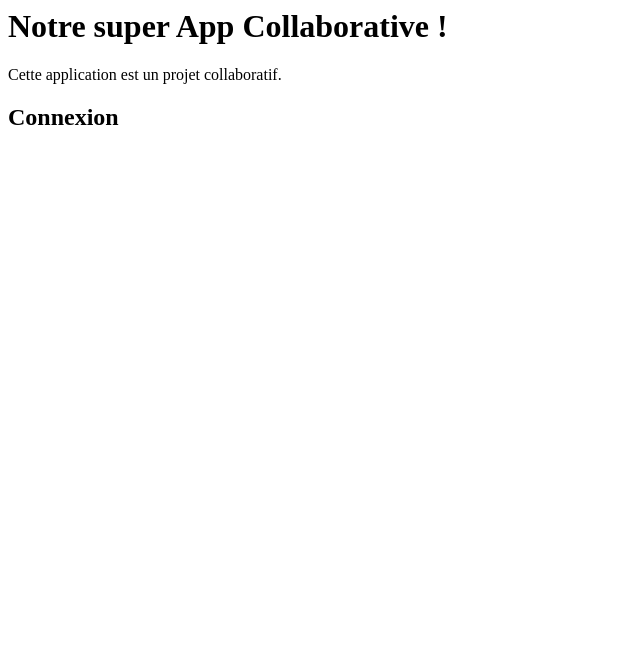
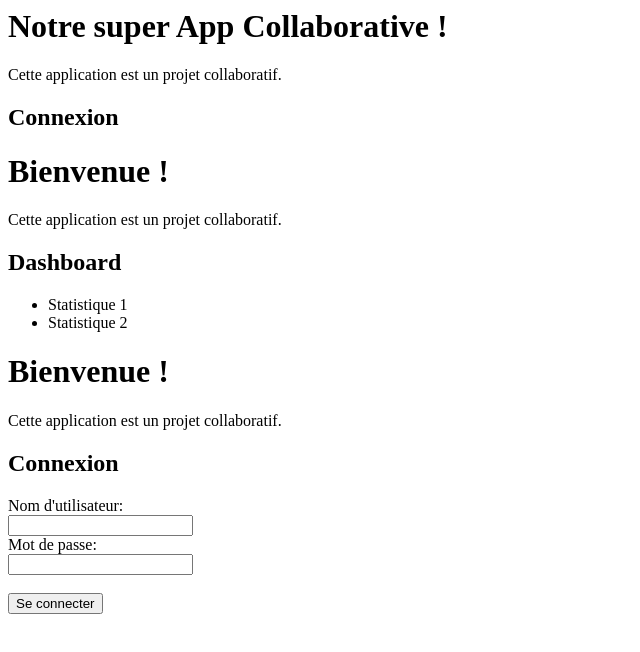
Before and after one commit to iyadh-dach/Notre-premi-re-application-collaborative-avec-eyaa-, a plain HTML site: page index.html in a window 1280 px wide. Shown: the whole page, without its empty margins (0-640 px from the left). Drawn offline with Linux system fonts and the light colour scheme.

Commit message:
refactor: Message de bienvenue mis à jour et titre principal iyadh

```diff
--- a/index.html
+++ b/index.html
@@ -1,3 +1,19 @@
 <h1>Notre super App Collaborative !</h1><p>Cette application est un projet collaboratif.</p>
 <h2>Connexion</h2>
-<!-- ... reste du code ... -->
+
+<h1>Bienvenue !</h1><p>Cette application est un projet collaboratif.</p>
+<h2>Dashboard</h2>
+<ul>
+    <li>Statistique 1</li>
+    <li>Statistique 2</li>
+</ul>
+
+<h1>Bienvenue !</h1><p>Cette application est un projet collaboratif.</p>
+<h2>Connexion</h2>
+<form>
+    <label for="username">Nom d'utilisateur:</label><br>
+    <input type="text" id="username" name="username"><br>
+    <label for="password">Mot de passe:</label><br>
+    <input type="password" id="password" name="password"><br><br>
+    <input type="submit" value="Se connecter">
+</form>
```
